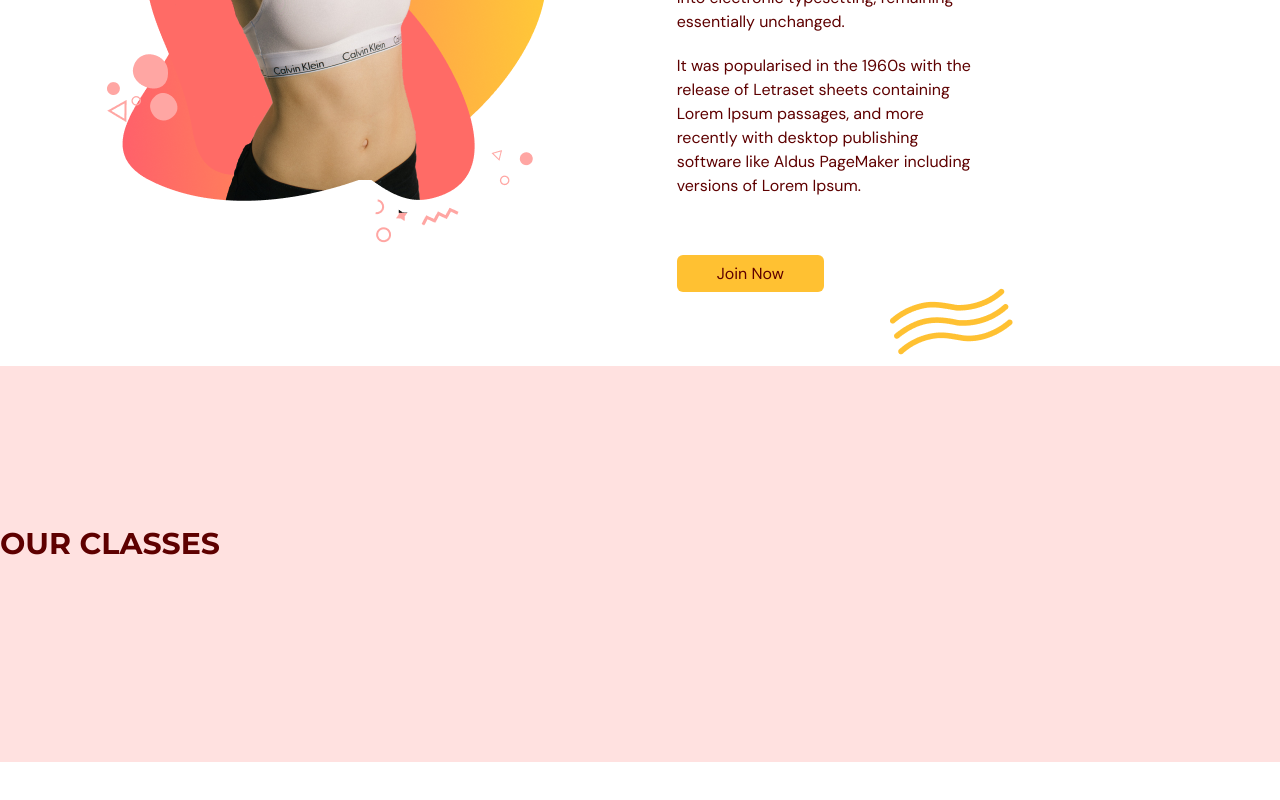
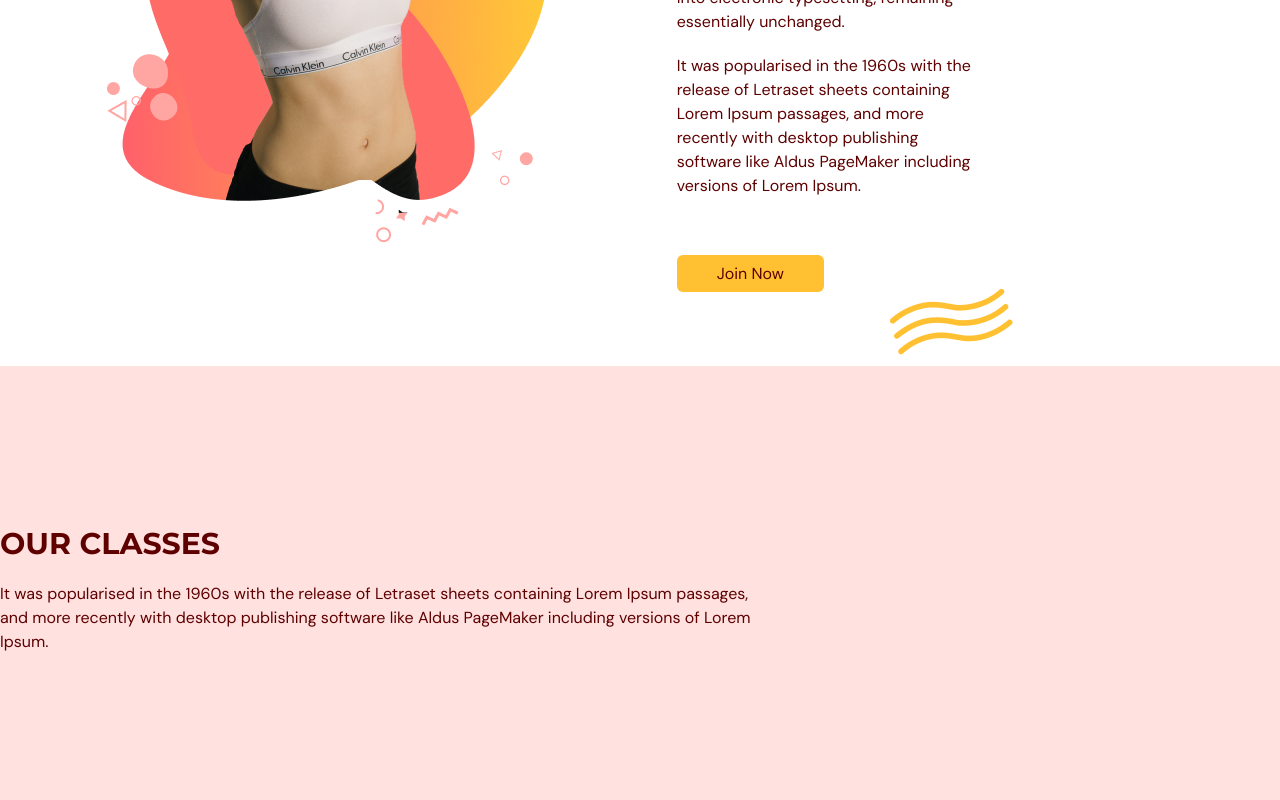
Before and after one commit to kolamat/gym-module, a React (Vite) app: page / in a window 1280 px wide. Shown: the part 1874-2674 px from the top of the page. Before the commit the page ends 2636 px from the top, so only its background shows below. Built offline with nearby package versions, Linux system fonts and the light colour scheme.

Commit message:
On branch main Your branch is ahead of 'origin/main' by 7 commits.   (use "git push" to publish your local commits)
Changes to be committed:
	modified:   src/scenes/ourclasses/OurClasses.tsx

```diff
--- a/src/scenes/ourclasses/OurClasses.tsx
+++ b/src/scenes/ourclasses/OurClasses.tsx
@@ -30,7 +30,12 @@ const OurClasses = ({ setSelectedPage }: Props) => {
         >
           <div className="md:w-3/5">
             <HText>OUR CLASSES</HText>
-            <p className="py-5"></p>
+            <p className="py-5">
+              It was popularised in the 1960s with the release of Letraset
+              sheets containing Lorem Ipsum passages, and more recently with
+              desktop publishing software like Aldus PageMaker including
+              versions of Lorem Ipsum.
+            </p>
           </div>
         </motion.div>
       </motion.div>
```
